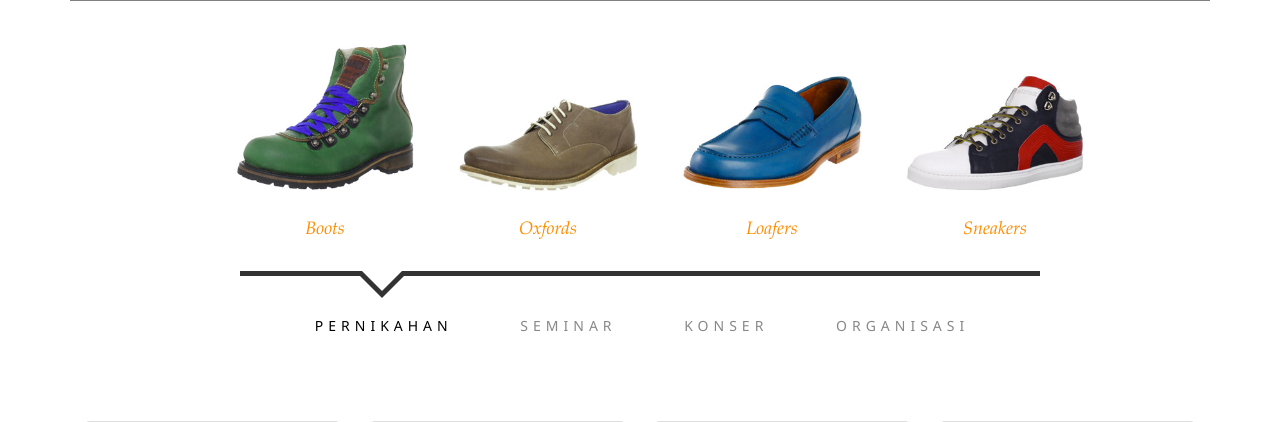
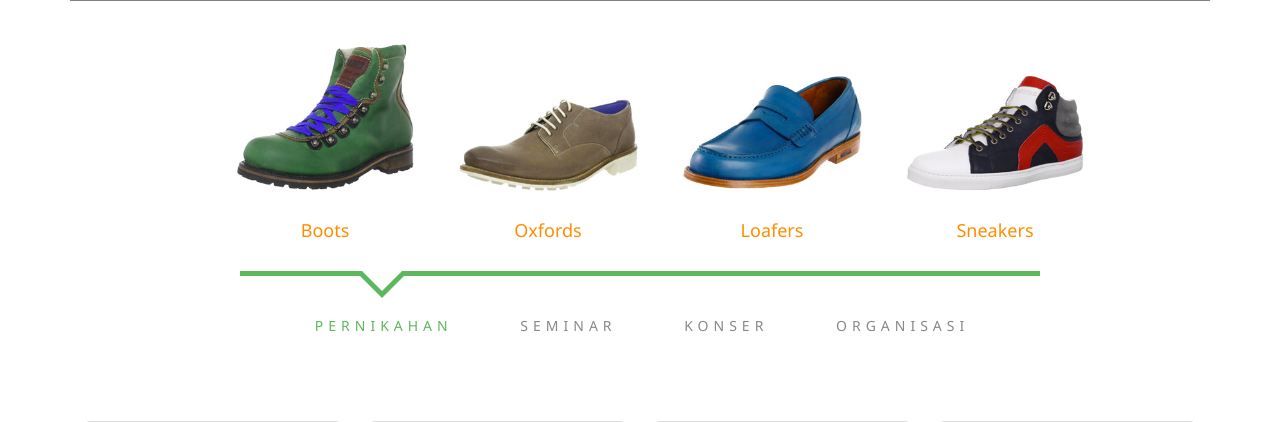
Before and after one commit to AndreArsyan/forevent, a PHP site: page / in a window 1280 px wide. Shown: the part 625-1047 px from the top of the page. Run offline with PHP 8.4, Linux system fonts and the light colour scheme; some libraries are stand-ins or nearby versions.

Commit message:
slider css

```diff
--- a/css/style.css
+++ b/css/style.css
@@ -63,8 +63,8 @@
 
 .mi-slider ul li h4 {
 	display: inline-block;
-	font-family: Baskerville, "Baskerville Old Face", "Hoefler Text", Garamond, "Times New Roman", serif;
-	font-style: italic;
+	font-family: Segoe UI, Baskerville, "Baskerville Old Face", "Hoefler Text", Garamond, "Times New Roman", serif;
+	/* font-style: italic; */
 	font-weight: 400;
 	font-size: 18px;
 	padding: 20px 10px 0;
@@ -80,7 +80,7 @@
 	text-align: center;
 	max-width: 800px;
 	margin: 0 auto;
-	border-top: 5px solid #333;
+	border-top: 5px solid #5cb85c;
 }
 
 .no-js nav {
@@ -101,7 +101,7 @@
 
 .mi-slider nav a:hover,
 .mi-slider nav a.mi-selected {
-	color: #000;
+	color: #5cb85c;
 }
 
 .mi-slider nav a.mi-selected:after,
@@ -126,7 +126,7 @@
 
 .mi-slider nav a.mi-selected:before {
 	border-color: transparent;
-	border-top-color: #333;
+	border-top-color: #5cb85c;
 	border-width: 27px;
 	left: 50%;
 	margin-left: -27px;
```
